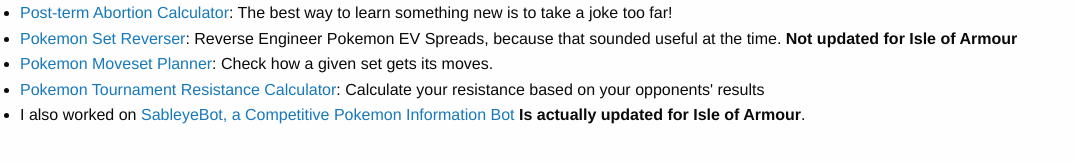
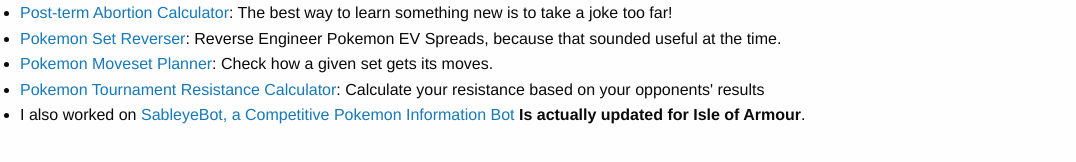
Before and after one commit to StAlRuth/stalruth.github.io, a plain HTML site: page index.html in a window 1280 px wide. Shown: the whole page, without its empty margins (0-1076 px from the left). Drawn offline with nearby package versions, Linux system fonts and the light colour scheme.

Commit message:
Update index.html

```diff
--- a/index.html
+++ b/index.html
@@ -13,7 +13,7 @@
 <body>
     <ul>
         <li><a href="abortion-calculator">Post-term Abortion Calculator</a>: The best way to learn something new is to take a joke too far!</li>
-        <li><a href="set-reverser">Pokemon Set Reverser</a>: Reverse Engineer Pokemon EV Spreads, because that sounded useful at the time. <b>Not updated for Isle of Armour</b></li>
+        <li><a href="set-reverser">Pokemon Set Reverser</a>: Reverse Engineer Pokemon EV Spreads, because that sounded useful at the time.</li>
         <li><a href="moveset-planner">Pokemon Moveset Planner</a>: Check how a given set gets its moves.</li>
         <li><a href="resistance-calculator">Pokemon Tournament Resistance Calculator</a>: Calculate your resistance based on your opponents' results</li>
         <li>I also worked on <a href="https://github.com/JsKingBoo/SableyeBot3">SableyeBot, a Competitive Pokemon Information Bot</a> <b>Is actually updated for Isle of Armour</b>.</li>
```
